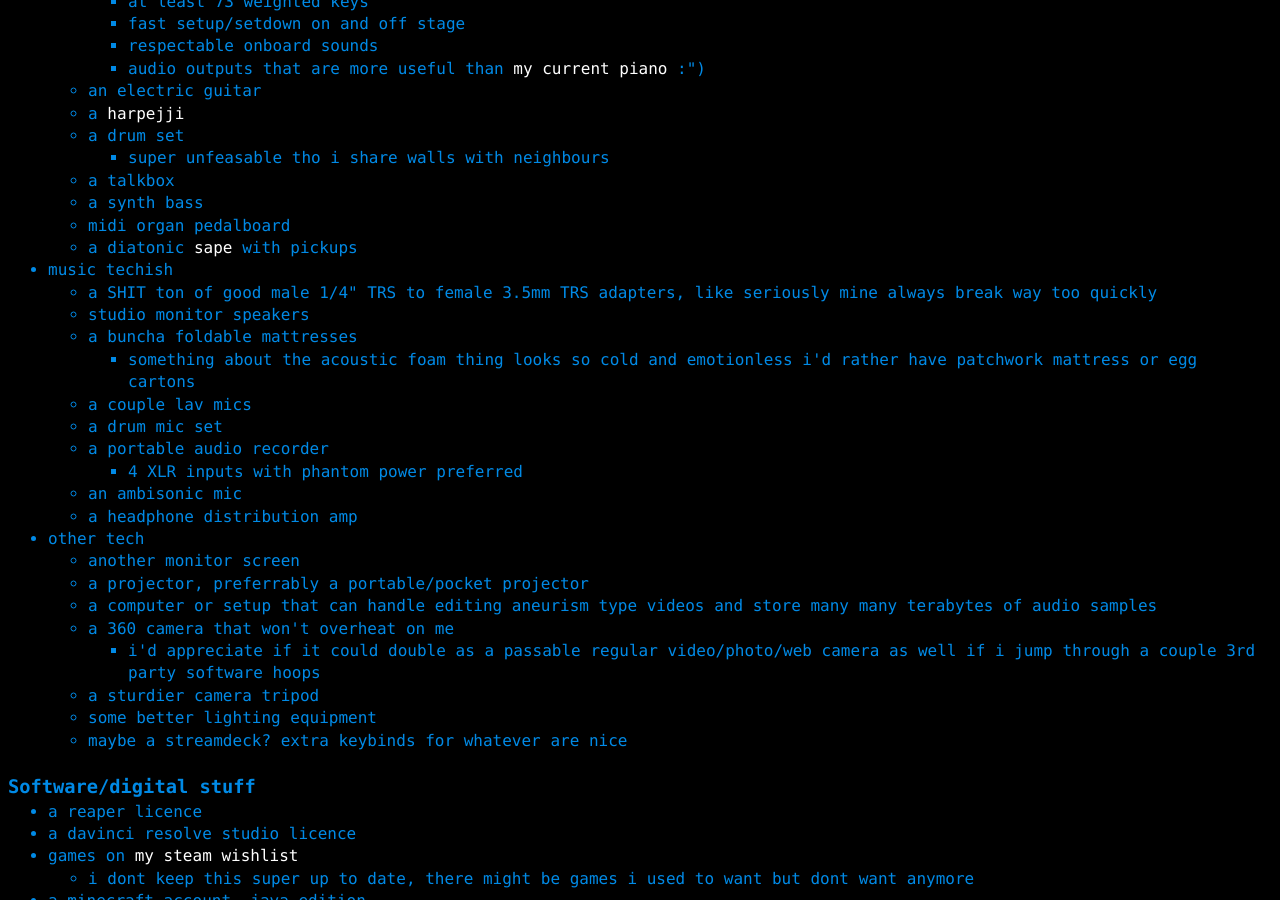
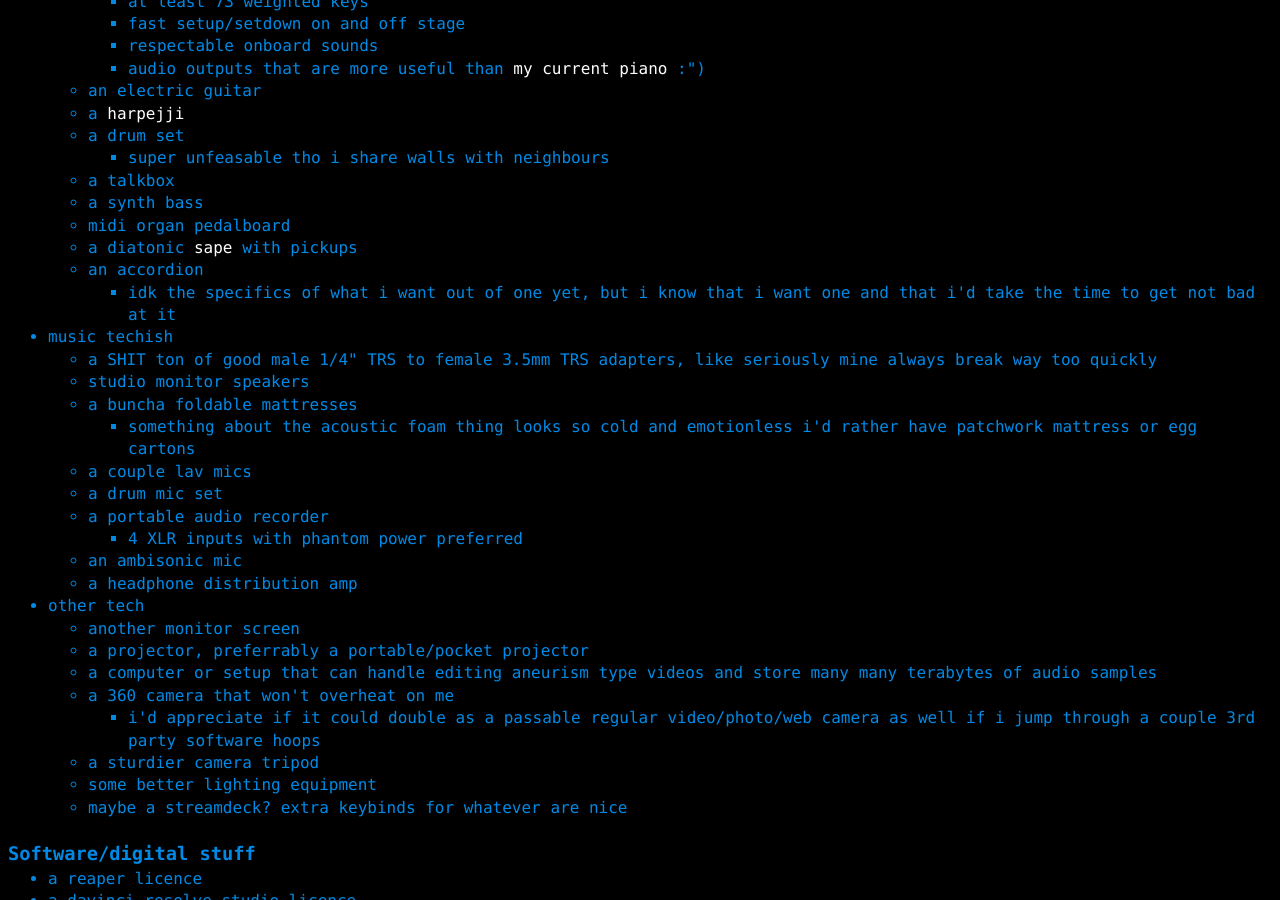
Before and after one commit to a-erfan-aa/a-erfan-aa.github.io, a Jekyll site: the page built from misc/things-i-want.html, in a window 1280 px wide and 900 px high, scrolled down 622 px. Built offline with Jekyll 4.4.1, drawn with Linux system fonts in a browser that asks for light colours.

Commit message:
add accordion to things-i-want.html

```diff
--- a/misc/things-i-want.html
+++ b/misc/things-i-want.html
@@ -42,6 +42,10 @@
 					<li>a synth bass</li>
 					<li>midi organ pedalboard</li>
 					<li>a diatonic <a href="https://en.wikipedia.org/wiki/Sapeh">sape</a> with pickups</li>
+					<li>an accordion</li>
+						<ul>
+							<li>idk the specifics of what i want out of one yet, but i know that i want one and that i'd take the time to get not bad at it</li>
+						</ul>
 				</ul>
 			<li>music techish</li>
 				<ul>
```
